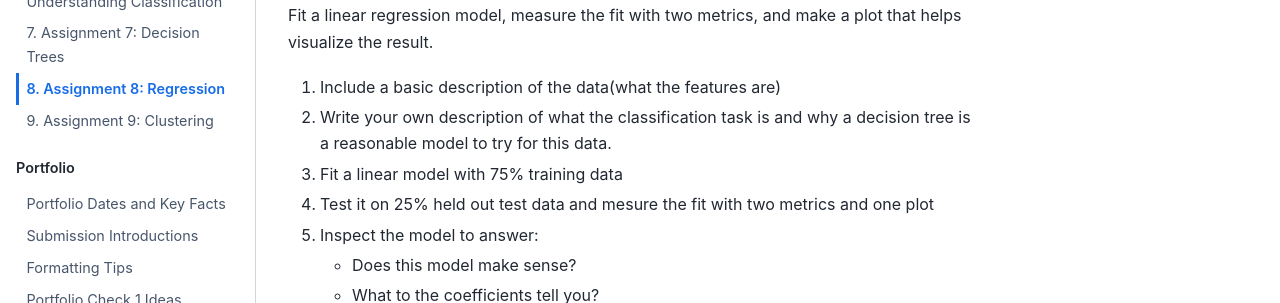
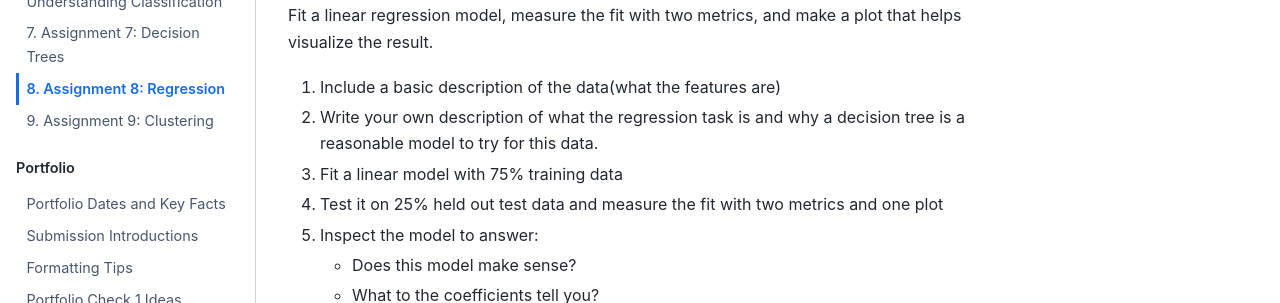
Before and after one commit to rhodyprog4ds/BrownFall21, a Jupyter Book: the page built from assignments/08-regression.md, in a window 1280 px wide and 900 px high, scrolled down 1117 px. Shown: the part 153-456 px from the top of the window. Built offline with Jupyter Book 1.0.4 settings and Sphinx 7.4.7 and the Sphinx Book theme 1.1.4, drawn with Linux system fonts in a browser that asks for light colours; pages that are not in the unit, such as notebooks, are missing from menus.

Commit message:
fix typos

```diff
--- a/assignments/08-regression.md
+++ b/assignments/08-regression.md
@@ -53,9 +53,9 @@ Complete the following in a single notebook.
 Fit a linear regression model, measure the fit with two metrics, and make a plot that helps visualize the result.
 
 1. Include a basic description of the data(what the features are)
-1. Write  your own description of what the classification task is and why a decision tree is a reasonable model to try for this data.
+1. Write  your own description of what the regression task is and why a decision tree is a reasonable model to try for this data.
 1. Fit a linear model with 75% training data
-1. Test it on 25% held out test data and mesure the fit with two metrics and one plot
+1. Test it on 25% held out test data and measure the fit with two metrics and one plot
 1. Inspect the model to answer:
 
     - Does this model make sense?
```
Also changed, not shown: notes/2021-10-01.md (+1 -1 lines), notes/2021-10-06.md (+1 -1 lines).
